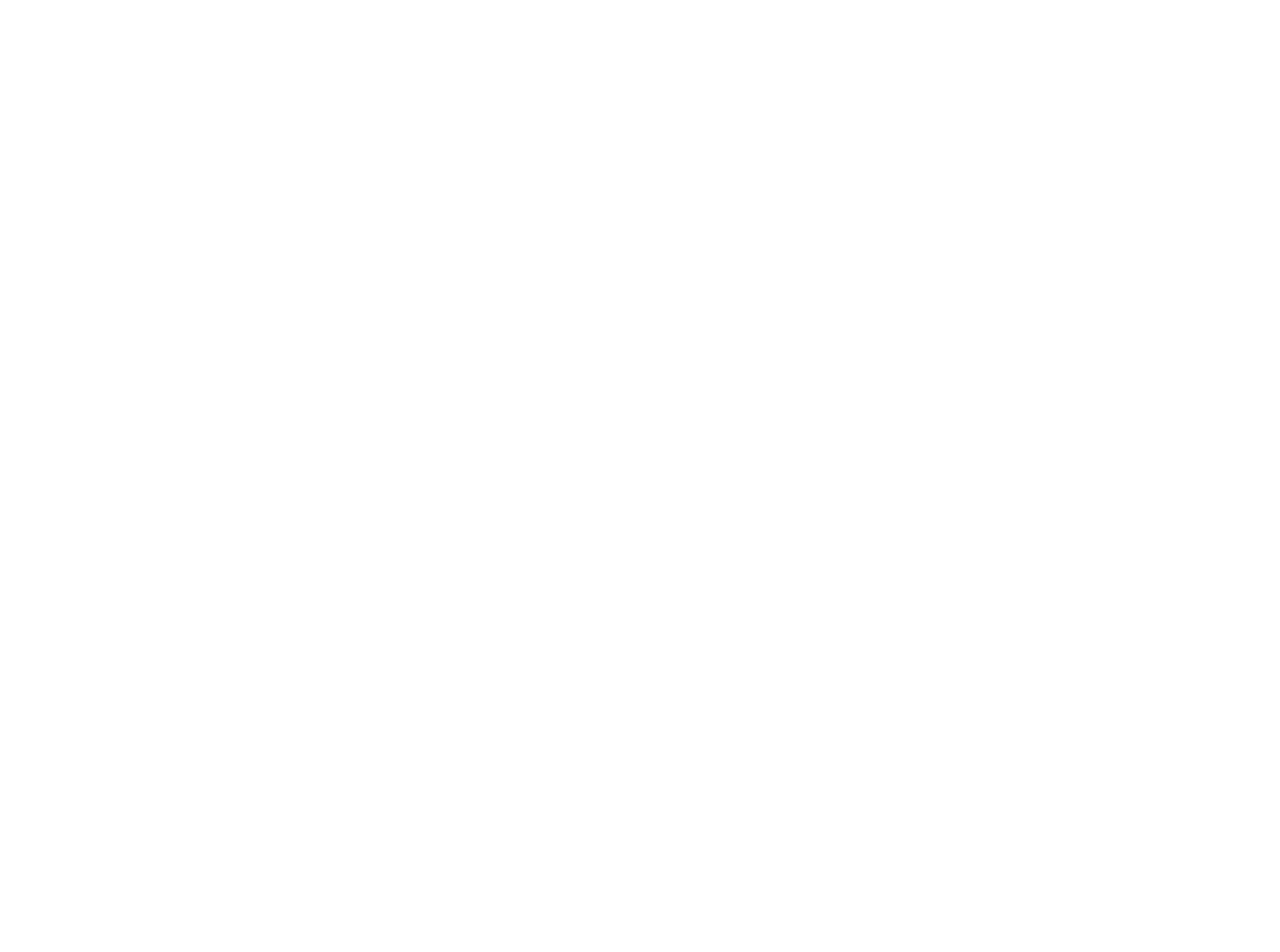
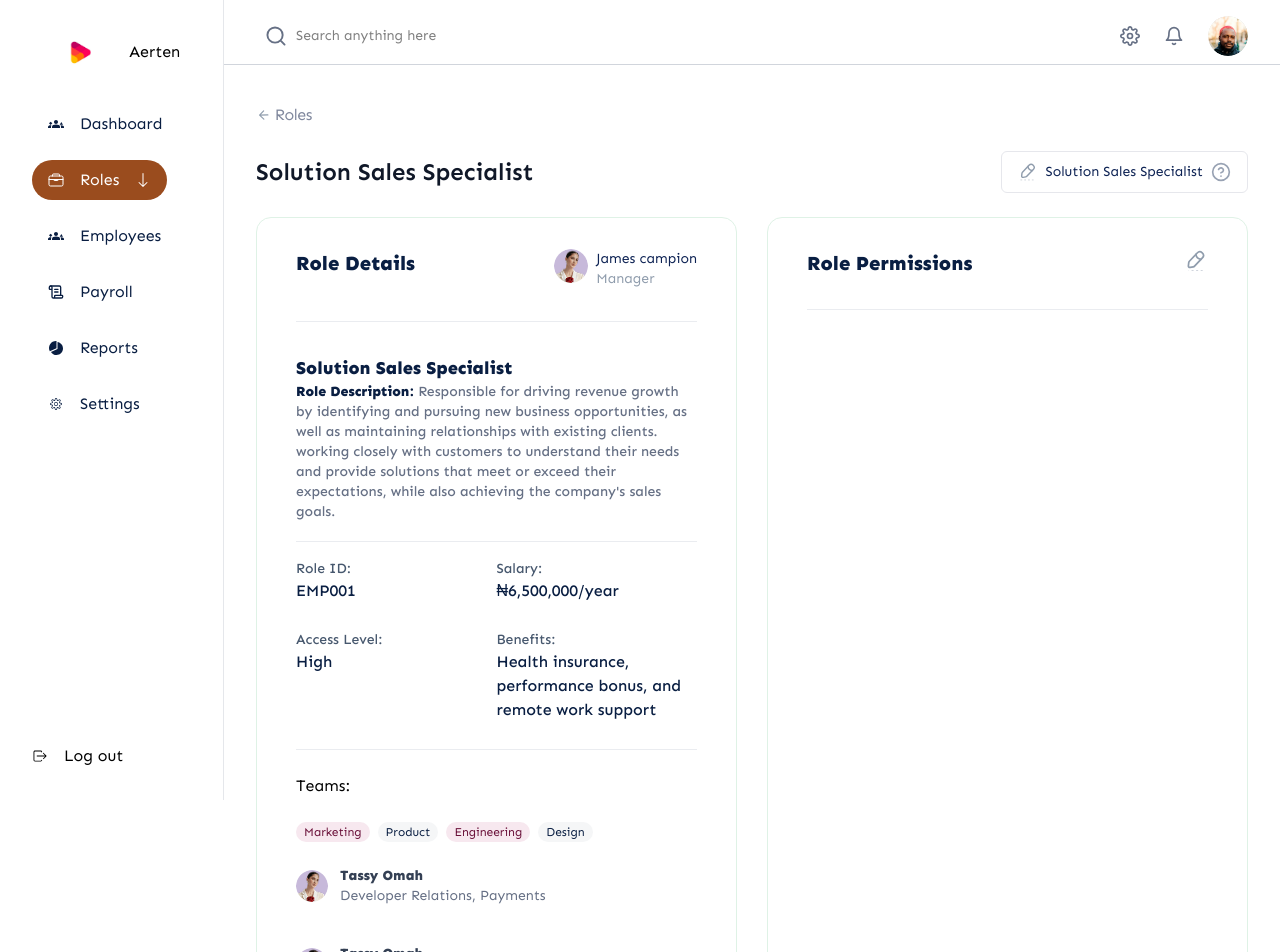
Before and after one commit to tilobaaa/aerten-hr, a React (Vite) app: page /roles/EMP001 in a window 1280 px wide. Before the commit this address had no page. Shown: the top 952 px of the page. Before the commit the page ends 800 px from the top, so only its background shows below. Built offline with nearby package versions, Linux system fonts and the light colour scheme.

Commit message:
roles page

```diff
--- a/src/App.jsx
+++ b/src/App.jsx
@@ -5,6 +5,7 @@
 import Layout from "./components/Layout";
 import Roles from './pages/Roles'
 import EmployeeProfile from "./pages/EmployeeProfile";
+import RolesDetails from "./pages/RolesDetails";
 
 function App() {
   return (
@@ -24,6 +25,7 @@
       </Route>
 
       <Route path="/roles" element={<Roles />} />
+      <Route path="/roles/:id" element={<RolesDetails/>}/>
     </Routes>
   );
 }
--- a/src/assets/requestArray.js
+++ b/src/assets/requestArray.js
@@ -416,22 +416,32 @@
   {
     id: "EMP001",
     role: "Solution Sales Specialist",
-    desc:"Responsible for driving revenue growth by identifying and pursuing new business opportunities, as well as maintaining relationships with existing clients. working closely with customers to understand their needs and provide solutions that meet or exceed their expectations, while also achieving the company's sales goals.",
-    teams: ['Marketing', 'Product', 'Engineering', 'Design'],
+    desc:
+      "Responsible for driving revenue growth by identifying and pursuing new business opportunities, as well as maintaining relationships with existing clients. working closely with customers to understand their needs and provide solutions that meet or exceed their expectations, while also achieving the company's sales goals.",
+    teams: ["Marketing", "Product", "Engineering", "Design"],
+    accessLevel: "High",
+    salary: "₦6,500,000/year",
+    benefits: "Health insurance, performance bonus, and remote work support",
   },
-    {
+  {
     id: "EMP002",
     role: "Frontend Developer",
     desc:
       "Responsible for building and maintaining the user interface of web applications. Works closely with designers and backend developers to implement responsive, accessible, and performant user experiences using modern frontend technologies.",
     teams: ["Engineering"],
+    accessLevel: "Medium",
+    salary: "₦5,200,000/year",
+    benefits: "Health insurance and paid time off",
   },
-   {
+  {
     id: "EMP003",
     role: "Customer Success Manager",
     desc:
       "Ensures customers achieve their desired outcomes through the company’s products or services. Builds strong relationships, provides onboarding and training, handles escalations, and gathers feedback to improve customer satisfaction and retention.",
     teams: ["Customer Support"],
+    accessLevel: "Medium",
+    salary: "₦4,000,000/year",
+    benefits: "No benefits",
   },
   {
     id: "EMP004",
@@ -439,5 +449,8 @@
     desc:
       "Collects, processes, and analyzes data to provide actionable insights for business decisions. Collaborates with different departments to identify trends, create reports, and support strategic planning with data-driven recommendations.",
     teams: ["Product", "Engineering", "Marketing", "Operations"],
+    accessLevel: "High",
+    salary: "₦5,800,000/year",
+    benefits: "Health insurance, gym membership, and annual training budget",
   },
-]
+];
--- /dev/null
+++ b/src/components/Role Details/Details1.jsx
@@ -0,0 +1,89 @@
+import React from "react";
+import { useParams } from "react-router-dom";
+import { roles } from "../../assets/requestArray";
+import employeePng from "../../assets/employee-avatar.png";
+
+const Details1 = () => {
+  const { id } = useParams();
+  const fullRole = roles.find((role) => role.id === id);
+
+  return (
+    <div className="basis-1/2 border-1 border-[#dff2e6] px-[2.44rem] py-[1.96rem] rounded-[0.9375rem]">
+      <div className="pb-8 mb-8 border-b-1 border-[#eaecf0] flex justify-between">
+        <p className="text-[#091e42] text-xl font-black">Role Details</p>
+        <div className="flex gap-2">
+          <img
+            className="w-[2.125rem] h-[2.125rem] rounded-full"
+            src={employeePng}
+            alt=""
+          />
+          <div className="flex flex-col text-sm">
+            <p className="text-sm text-[#0e2354]">James campion</p>
+            <p className="text-[#909dad]">Manager</p>
+          </div>
+        </div>
+      </div>
+      <div className="flex flex-col pb-[1.19rem] border-b-1 border-[#eaecf0]">
+        <p className="text-[#091e42] text-lg font-black">{fullRole.role}</p>
+        <p className="text-[#667085] text-sm font-medium">
+          <span className="text-[#091e42] font-black">Role Description: </span>
+          {fullRole.desc}
+        </p>
+      </div>
+
+      <div className="pt-[1.06rem]  border-b-1 border-[#eaecf0] flex flex-wrap ">
+        <div className="basis-1/2 flex flex-col font-medium mb-[1.69rem]">
+          <p className="text-sm  text-[#47586e] w-fit">Role ID:</p>
+          <p className="text-[1rem] text-[#091e42] w-fit">{fullRole.id}</p>
+        </div>
+        <div className="basis-1/2 flex flex-col font-medium mb-[1.69rem] ">
+          <p className="text-sm  text-[#47586e]">Salary:</p>
+          <p className="text-[1rem] text-[#091e42] ">{fullRole.salary}</p>
+        </div>
+        <div className="basis-1/2 flex flex-col font-medium mb-[1.69rem]">
+          <p className="text-sm  text-[#47586e]">Access Level:</p>
+          <p className="text-[1rem] text-[#091e42] ">{fullRole.accessLevel}</p>
+        </div>
+        <div className="basis-1/2 flex flex-col font-medium mb-[1.69rem]">
+          <p className="text-sm  text-[#47586e]">Benefits:</p>
+          <p className="text-[1rem] text-[#091e42] ">{fullRole.benefits}</p>
+        </div>
+      </div>
+      {/* teams */}
+      <div className="my-6">
+        <p>Teams:</p>
+        <div className="flex gap-2 my-6">
+            {fullRole.teams.map((team, index)=>(
+                <p key={index} className={`text-xs px-2 py-[0.12rem] rounded-2xl ${index%2===0 ? "bg-[#f7e8ef] text-[#6a1039]":"text-[#091e42] bg-[#f5f6f7]"}`}>{team}</p>
+            ))}
+        </div>
+        {/* team members */}
+        <div className="flex flex-col gap-6 border-b-1 border-[#eaecf0]">
+            <div className="flex gap-3 items-center pb-[0.87rem]  ">
+                <img className="w-8 h-8 rounded-full " src={employeePng} alt="" />
+                <div className="flex flex-col text-sm">
+                    <p className="text-[#344054] font-black">Tassy Omah</p>
+                    <p className="text-[#667085]">Developer Relations, Payments</p>
+                </div>
+            </div>
+             <div className="flex gap-3 items-center pb-[0.87rem]  ">
+                <img className="w-8 h-8 rounded-full " src={employeePng} alt="" />
+                <div className="flex flex-col text-sm">
+                    <p className="text-[#344054] font-black">Tassy Omah</p>
+                    <p className="text-[#667085]">Developer Relations, Payments</p>
+                </div>
+            </div>
+             <div className="flex gap-3 items-center pb-[0.87rem]  ">
+                <img className="w-8 h-8 rounded-full " src={employeePng} alt="" />
+                <div className="flex flex-col text-sm">
+                    <p className="text-[#344054] font-black">Tassy Omah</p>
+                    <p className="text-[#667085]">Developer Relations, Payments</p>
+                </div>
+            </div>
+        </div>
+      </div>
+    </div>
+  );
+};
+
+export default Details1;
--- /dev/null
+++ b/src/components/Role Details/Permissions.jsx
@@ -0,0 +1,19 @@
+import React from "react";
+import editSvg from '../../assets/edit-2.svg'
+
+const Permissions = () => {
+  return (
+    <div className="basis-1/2 border-1 border-[#dff2e6] px-[2.44rem] py-[1.96rem] rounded-[0.9375rem]">
+      <div className="pb-8 mb-8 border-b-1 border-[#eaecf0] flex justify-between">
+        <p className="text-[#091e42] text-xl font-black">Role Permissions</p>
+        <img
+          className="w-6 h-6 rounded-full cursor-pointer"
+          src={editSvg}
+          alt=""
+        />
+      </div>
+    </div>
+  );
+};
+
+export default Permissions;
--- a/src/components/Roles/All.jsx
+++ b/src/components/Roles/All.jsx
@@ -2,6 +2,7 @@
 import { roles } from "../../assets/requestArray";
 import employeeAvatar from "../../assets/employee-avatar.png";
 import arrowRightSvg from '../../assets/arrow-right.svg'
+import { Link } from "react-router-dom";
 
 const All = () => {
   return (
@@ -41,9 +42,9 @@
                 <p className="text-[#909dad]">Manager</p>
               </div>
             </div>
-            <button className="cursor-pointer">
+            <Link to={`/roles/${role.id}`} className="cursor-pointer">
                 <img className="w-8 h-8" src={arrowRightSvg} alt="" />
-            </button>
+            </Link>
           </div>
         </div>
       ))}
--- a/src/pages/Roles.jsx
+++ b/src/pages/Roles.jsx
@@ -1,6 +1,5 @@
 import React, { useState } from "react";
 import SideBar from "../components/SideBar";
-import Header from "../components/Header";
 import bellSvg from "../assets/bell.svg";
 import searchSvg from "../assets/search.svg";
 import settingsSvg from "../assets/settings.svg";
--- /dev/null
+++ b/src/pages/RolesDetails.jsx
@@ -0,0 +1,86 @@
+import React from "react";
+import SideBar from "../components/SideBar";
+import { roles } from "../assets/requestArray";
+import bellSvg from "../assets/bell.svg";
+import searchSvg from "../assets/search.svg";
+import settingsSvg from "../assets/settings.svg";
+import profileSvg from "../assets/profile-pic.svg";
+import helpCircleSvg from "../assets/help-circle.svg";
+import editSvg from "../assets/edit-2.svg";
+import leftArrow from "../assets/arrow-left.svg";
+import { useParams, Link } from "react-router-dom";
+import Details1 from "../components/Role Details/Details1";
+import Permissions from "../components/Role Details/permissions";
+
+const RolesDetails = () => {
+  const { id } = useParams();
+  const fullRole = roles.find((role) => role.id === id);
+
+  return (
+    <div className="flex">
+      <SideBar />
+      <main className="ml-56 w-full py-4">
+        <div className="flex gap-4 items-center justify-between border-b border-gray-300 px-8 pb-2 ">
+          <div className=" relative w-156">
+            <img
+              className="absolute w-6 h-6 top-1/2 -translate-y-1/2 left-2"
+              src={searchSvg}
+              alt=""
+            />
+            <input
+              className="w-full px-4 py-2 text-sm pl-10 focus:outline-none"
+              type="text"
+              placeholder="Search anything here"
+            />
+          </div>
+          {/* nav icons */}
+          <div className="flex gap-6">
+            <img
+              className="cursor-pointer hover:translate-y-[-4px] transition-all duration-300"
+              src={settingsSvg}
+              alt=""
+            />
+            <img
+              className="cursor-pointer hover:translate-y-[-4px] transition-all duration-300"
+              src={bellSvg}
+              alt=""
+            />
+            {/* profile details */}
+            <div>
+              <img className="h-10 w-10 rounded-full" src={profileSvg} alt="" />
+            </div>
+          </div>
+        </div>
+
+        {/* rest of the page  */}
+        <div className="px-8 py-[2.38rem]">
+          <Link
+            to={"/roles"}
+            className="flex gap-[0.17rem] items-center cursor-pointer"
+          >
+            <img className="w-4 h-4" src={leftArrow} alt="" />
+            <p className="text-[#81899e] text-[1rem] tracking-tight ">Roles</p>
+          </Link>
+
+          <div className="flex justify-between items-center my-6">
+            <h4 className="text-2xl text-[#101828] font-semibold">
+              {fullRole.role}
+            </h4>
+            <button className="px-4 py-[0.62rem] border-1 rounded-md border-[#e6e7ec] flex gap-2 items-center cursor-pointer">
+              <img className="h-5 w-5" src={editSvg} alt="" />
+              <p className="text-[#0e2354] text-sm ">{fullRole.role}</p>
+              <img className="h-5 w-5" src={helpCircleSvg} alt="" />
+            </button>
+          </div>
+
+          <div className="w-full flex gap-[1.88rem]">
+            <Details1 />
+            <Permissions/>
+          </div>
+        </div>
+      </main>
+    </div>
+  );
+};
+
+export default RolesDetails;
```
Also changed, not shown: src/assets/arrow-left.svg (added).
